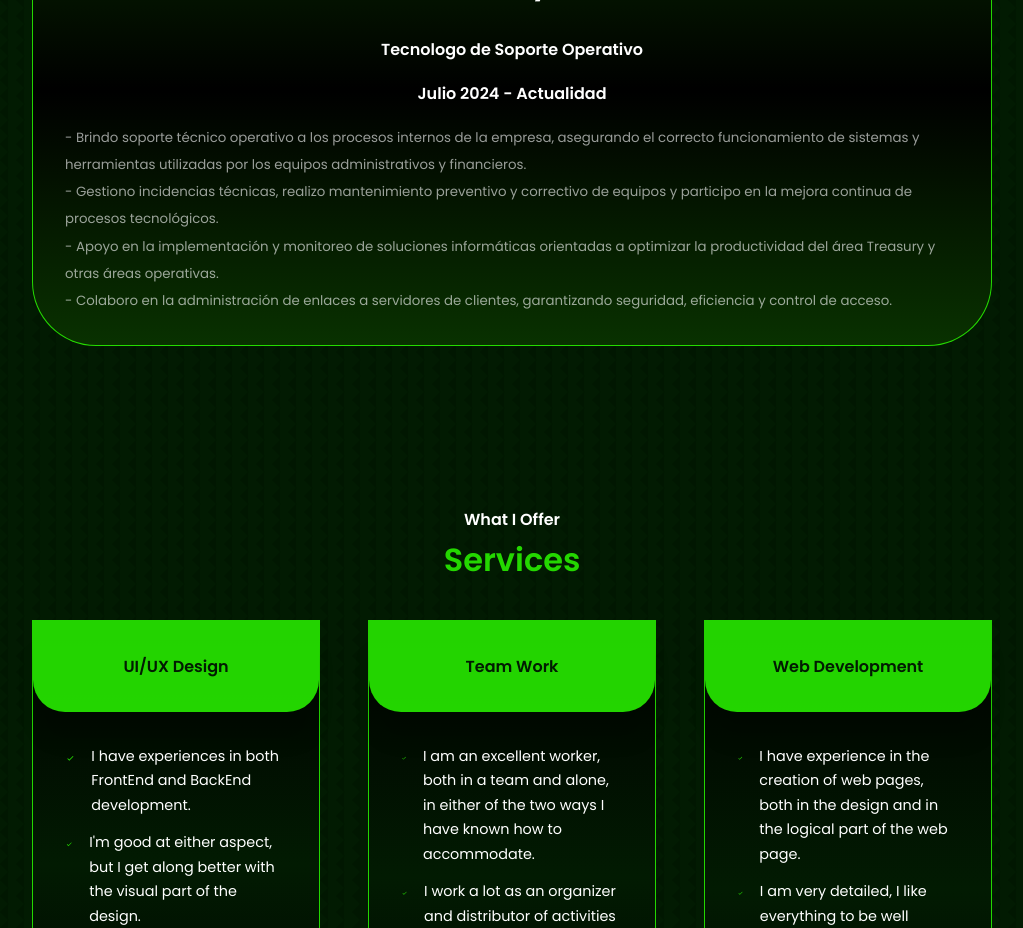
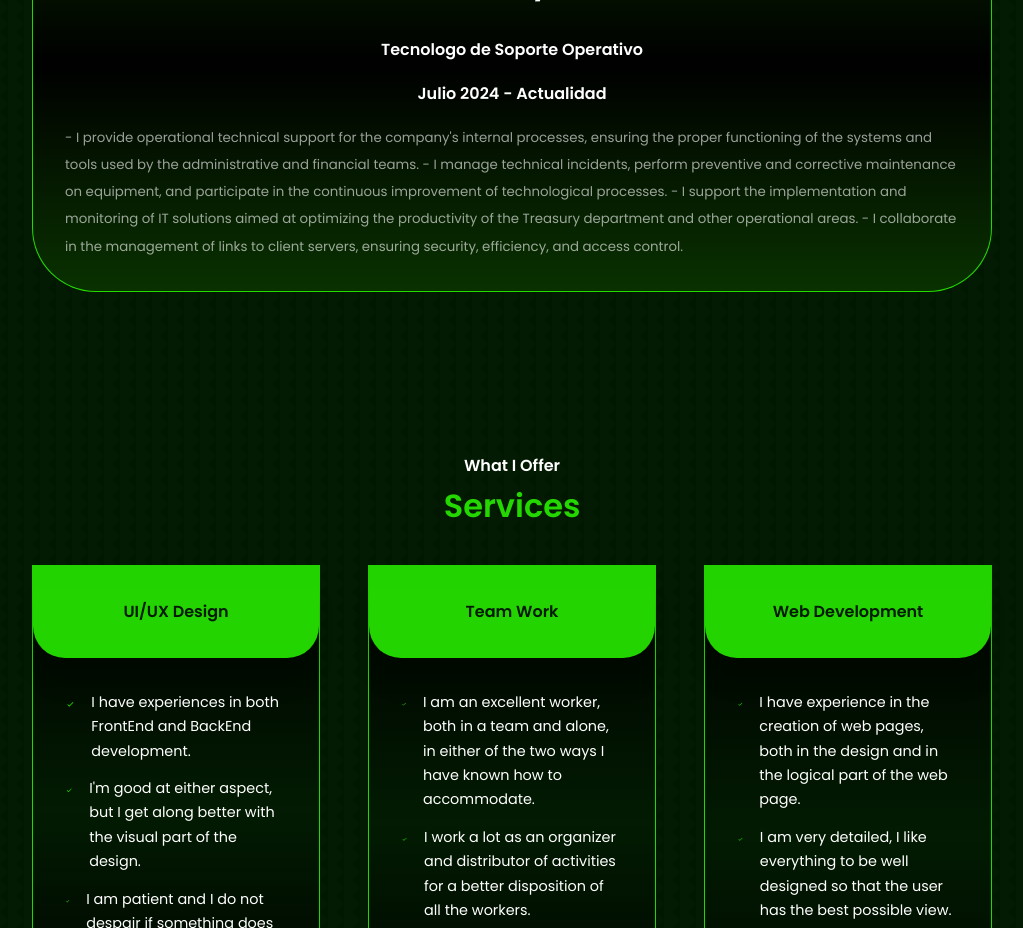
Before and after one commit to AndVarlop/PortfolioAndVar, a React (Vite) app: page / in a window 1280 px wide. Shown: the part 2440-3368 px from the top of the page, without its empty margins (128-1151 px from the left). Built offline with nearby package versions, Linux system fonts and the light colour scheme.

Commit message:
Portfolio base English experience

```diff
--- a/src/components/contact/Contact.jsx
+++ b/src/components/contact/Contact.jsx
@@ -10,7 +10,7 @@ const contact = () => {
 
   const sendEmail = (e) => {
     e.preventDefault();
-    emailjs.sendForm('service_xvvllzi','template_xgc2pzq', form.current, 'xHMjLPCD6KlMqp82s')
+    emailjs.sendForm('service_r1w45o8','template_tjy0m4d', form.current, 'xHMjLPCD6KlMqp82s')
     e.target.reset();
   };
   return (
--- a/src/components/experience/Experience.jsx
+++ b/src/components/experience/Experience.jsx
@@ -118,10 +118,10 @@ const Experience = () => {
                 <h2>Informatica y Tributos</h2><br />
                 <h4>Tecnologo de Soporte Operativo</h4>
                 <h6>Julio 2024 - Actualidad</h6>
-                <small className='text-light'>- Brindo soporte técnico operativo a los procesos internos de la empresa, asegurando el correcto funcionamiento de sistemas y herramientas utilizadas por los equipos administrativos y financieros.
-                    <br />- Gestiono incidencias técnicas, realizo mantenimiento preventivo y correctivo de equipos y participo en la mejora continua de procesos tecnológicos.
-                    <br />- Apoyo en la implementación y monitoreo de soluciones informáticas orientadas a optimizar la productividad del área Treasury y otras áreas operativas.
-                    <br />- Colaboro en la administración de enlaces a servidores de clientes, garantizando seguridad, eficiencia y control de acceso.</small>
+                <small className='text-light'>- I provide operational technical support for the company's internal processes, ensuring the proper functioning of the systems and tools used by the administrative and financial teams.
+                  - I manage technical incidents, perform preventive and corrective maintenance on equipment, and participate in the continuous improvement of technological processes.
+                  - I support the implementation and monitoring of IT solutions aimed at optimizing the productivity of the Treasury department and other operational areas.
+                  - I collaborate in the management of links to client servers, ensuring security, efficiency, and access control.</small>
               </div>
             </article>
           </div>
```
